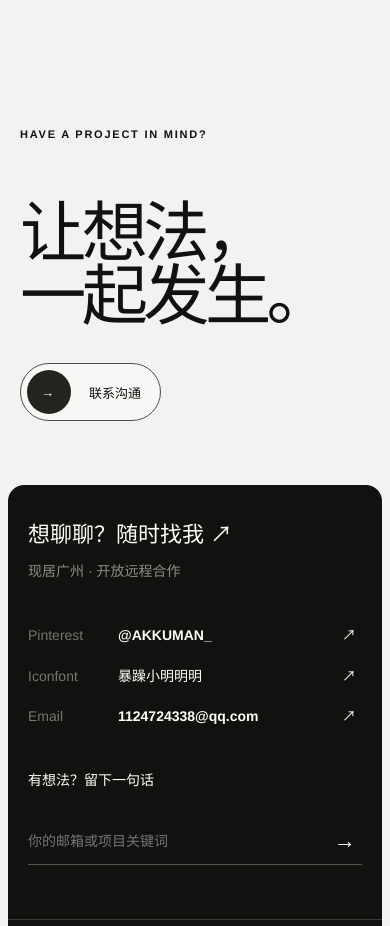
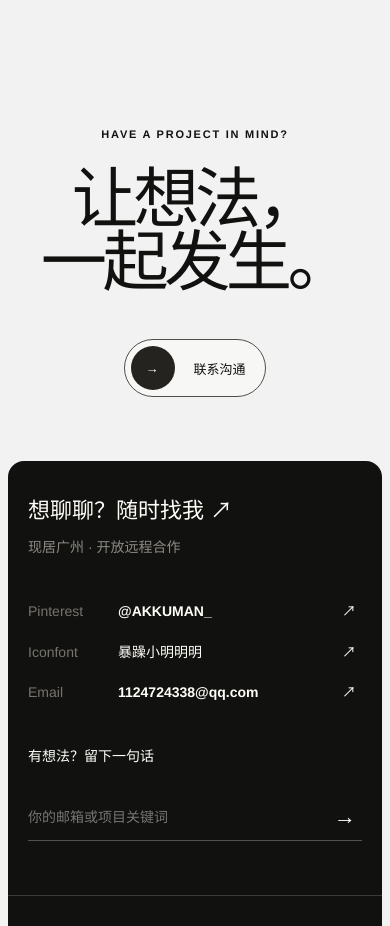
Before and after one commit to Miaaaa857/profile, a React (Vite) app: page /about in a window 390 px wide. Shown: the part 6220-7146 px from the top of the page. Built offline with nearby package versions, Linux system fonts and the light colour scheme; a web font is replaced by a local one.

Commit message:
Center footer CTA layout

```diff
--- a/src/styles/global.css
+++ b/src/styles/global.css
@@ -256,9 +256,10 @@ i { font-style: normal; }
 
 .footer { background: transparent; color: var(--ink); }
 .footer-cta-shell { padding: clamp(70px, 6vw, 100px) 0 clamp(72px, 6vw, 100px); }
-.footer-cta { position: relative; display: grid; grid-template-columns: 1fr auto; align-items: end; }
-.footer-cta .eyebrow { grid-column: 1 / -1; margin-bottom: 28px; }
+.footer-cta { position: relative; display: flex; flex-direction: column; align-items: center; text-align: center; }
+.footer-cta .eyebrow { margin-bottom: 28px; }
 .footer-cta h2 { font-size: clamp(72px, 8.4vw, 140px); line-height: .92; letter-spacing: -.07em; font-weight: 500; }
+.footer-cta .round-button { align-self: center; margin: 44px 0 0; }
 .round-button { position: relative; min-height: 58px; margin-bottom: 12px; padding: 0 19px 0 68px; display: inline-flex; align-items: center; justify-content: center; overflow: hidden; border: 1px solid #4f4e49; border-radius: 999px; background: #f7f7f5; color: var(--ink); font-size: 13px; cursor: pointer; transition: color .45s var(--ease), background .45s var(--ease), border-color .45s var(--ease); }
 .round-button > span { position: relative; z-index: 1; white-space: nowrap; }
 .round-button i { position: absolute; z-index: 0; left: 6px; width: 44px; height: 44px; padding-left: 14px; display: flex; align-items: center; box-sizing: border-box; overflow: hidden; border-radius: 999px; background: #242320; color: #fff; font-style: normal; transition: width .6s var(--ease); }
@@ -442,7 +443,7 @@ i { font-style: normal; }
   .skill-preview__description { font-size: 13px; }
   .faq { grid-template-columns: 1fr; gap: 58px; }
   .footer-cta-shell { padding: 76px 0; }
-  .footer-cta { grid-template-columns: 1fr; gap: 44px; }
+  .footer-cta { gap: 0; }
   .round-button { justify-self: start; margin-bottom: 0; }
   .contact-modal__stage { width: 100vw; height: 100svh; }
   .footer-grid { grid-template-columns: 1fr 1fr; }
@@ -525,7 +526,7 @@ i { font-style: normal; }
   .faq-item button strong { font-size: 15px; }
   .faq-answer p { margin: 0 44px 0 21px; font-size: 12px; }
   .footer-cta-shell { padding: 64px 0; }
-  .footer-cta { gap: 34px; }
+  .footer-cta { gap: 0; }
   .footer-cta h2 { font-size: 17vw; line-height: .95; }
   .round-button { margin-top: 0; }
   .contact-modal { padding: 0; }
```
